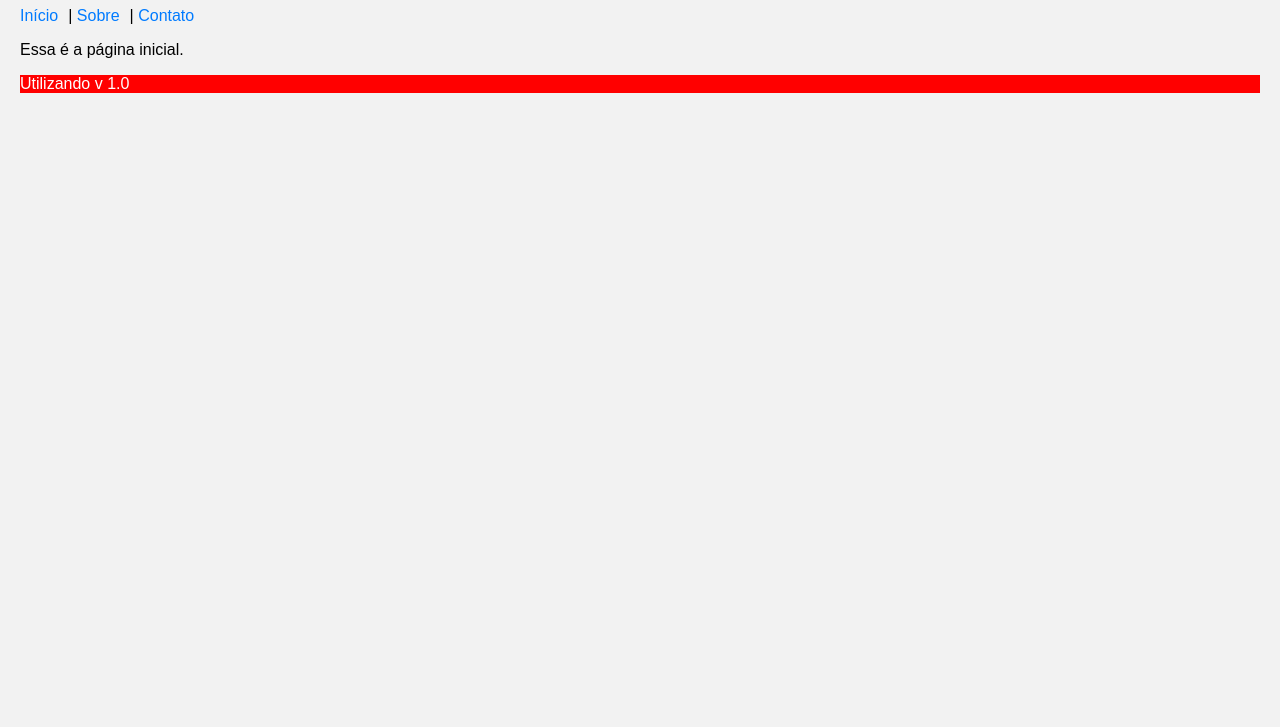
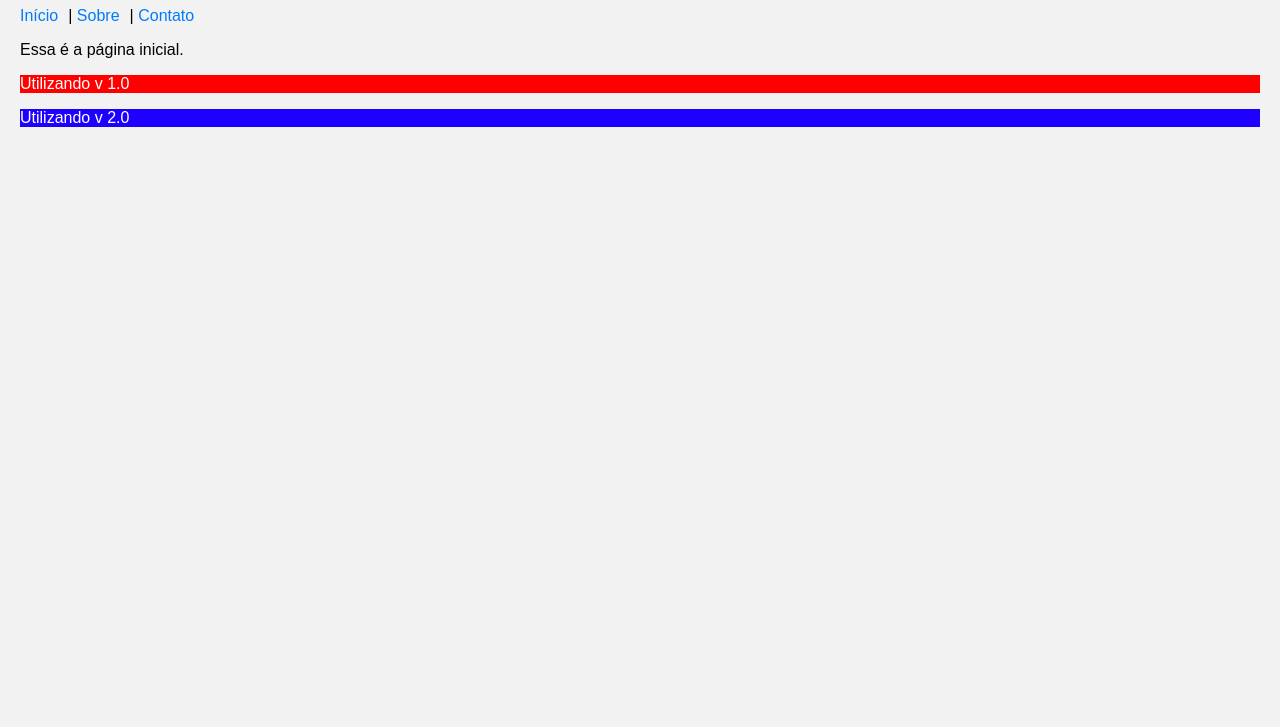
Before and after one commit to devmarcelfcampos/formacao-git-github, a plain HTML site: page index.html in a window 1280 px wide. Shown: the part 73-800 px from the top of the page. Drawn offline with Linux system fonts and the light colour scheme.

Commit message:
feat: Adiciona versão 2.0 e melhora comentários no código

```diff
--- a/index.html
+++ b/index.html
@@ -21,6 +21,7 @@
     <p>Essa é a página inicial.</p>
 
     <p style="background: red; color: white;">Utilizando v 1.0</p>
+    <p style="background: rgb(30, 0, 255); color: white;">Utilizando v 2.0</p>
 
     <script src="js/script.js"></script>
 </body>
```
